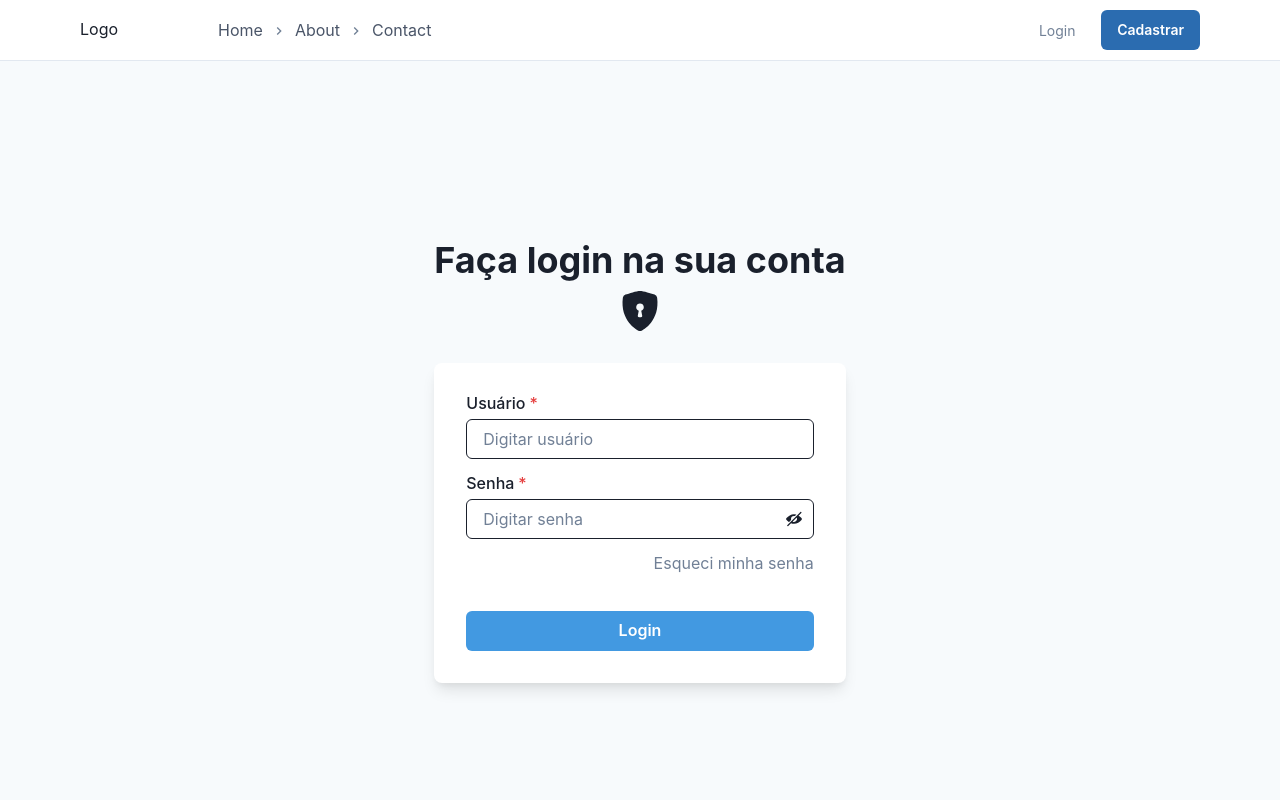
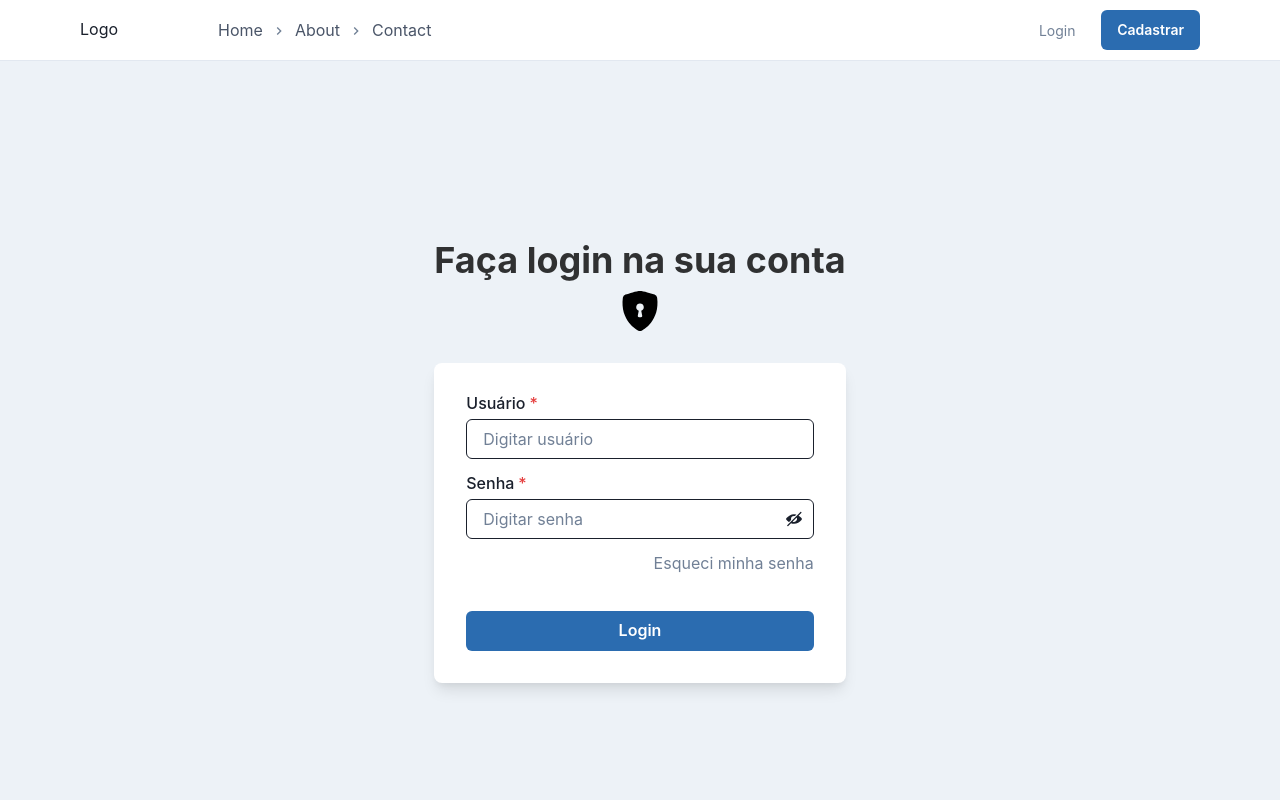
Before and after one commit to JoaoMaiaBGM/mega-bet-frontend, a React (Vite) app: page /login in a window 1280 px wide. Shown: the top 800 px of the page. Built offline with nearby package versions, Linux system fonts and the light colour scheme; no server answers.

Commit message:
fix:add image to bet dashboard + background color on login and register pages

```diff
--- a/src/components/betDashboard/index.jsx
+++ b/src/components/betDashboard/index.jsx
@@ -2,7 +2,6 @@ import {
   Button,
   Heading,
   List,
-  Divider,
   ListItem,
   Stack,
   Text,
@@ -26,13 +25,10 @@ export const BetsDashboard = () => {
         }
       }}
     >
-      <Divider width={"350px"} margin={"0 auto"} />
-
       <Flex
         className={"betContainer"}
         w={"350px"}
         h={"350px"}
-        m={"2em auto"}
         boxShadow={"dark-lg"}
         rounded={"lg"}
         bg={useColorModeValue("white", "gray.800")}
@@ -56,10 +52,20 @@ export const BetsDashboard = () => {
                 justifyContent={"space-between"}
                 spacing={4}
                 textAlign="center"
-                fontSize={"2xl"}
+                fontSize={"1xl"}
               >
                 {bet.numbers.map((num, id) => (
-                  <ListItem key={id}>{num}</ListItem>
+                  <Flex
+                    key={id}
+                    width={"30px"}
+                    height={"30px"}
+                    rounded={"50%"}
+                    bg={"gray.300"}
+                    alignItems={"center"}
+                    justifyContent={"center"}
+                  >
+                    <ListItem>{num}</ListItem>
+                  </Flex>
                 ))}
               </List>
             </>
@@ -138,8 +144,6 @@ export const BetsDashboard = () => {
           Gerar
         </Button>
       </Flex>
-
-      <Divider width={"350px"} margin={"1em auto"} />
     </form>
   );
 };
--- a/src/pages/home/index.jsx
+++ b/src/pages/home/index.jsx
@@ -1,7 +1,15 @@
 import { Footer } from "../../components/footer";
 import { Header } from "../../components/header";
 import { BetsDashboard } from "../../components/betDashboard";
-import { Box, Heading, Stack, Text } from "@chakra-ui/react";
+import {
+  Box,
+  Heading,
+  Stack,
+  Text,
+  SimpleGrid,
+  Flex,
+  Image,
+} from "@chakra-ui/react";
 
 export const Home = () => {
   return (
@@ -15,8 +23,15 @@ export const Home = () => {
         margin={"0 auto"}
         bg={"facebook.500"}
       >
-        <Stack spacing={4} width={"100%"} direction={"column"}>
+        <Stack
+          className="main"
+          spacing={4}
+          width={"100%"}
+          direction={"column"}
+          alignItems={"center"}
+        >
           <Stack
+            width={"inherit"}
             p={5}
             alignItems={"center"}
             justifyContent={{
@@ -52,7 +67,28 @@ export const Home = () => {
             </Stack>
           </Stack>
 
-          <BetsDashboard />
+          <SimpleGrid
+            className="gridContainer"
+            maxW={"fit-content"}
+            columns={{ base: 1, md: 2 }}
+            spacing={5}
+            alignItems={"center"}
+            justifyContent={"center"}
+          >
+            <BetsDashboard />
+            <Flex>
+              <Image
+                rounded={"md"}
+                w={"350px"}
+                h={"350px"}
+                alt={"Young couple lookin at a notebook, overjoy lottery win. "}
+                src={
+                  "https://cdn.jornaldebrasilia.com.br/wp-content/uploads/2021/10/05175333/E%CC%81-hoje-Mega-Sena-R-35-milho%CC%83es-saiba-como-multiplicar-as-suas-chances_credito_iStock.jpg"
+                }
+                objectFit={"cover"}
+              />
+            </Flex>
+          </SimpleGrid>
         </Stack>
       </Box>
       <Footer />
--- a/src/pages/login/index.jsx
+++ b/src/pages/login/index.jsx
@@ -39,12 +39,7 @@ export const Login = () => {
   return (
     <>
       <Header />
-      <Flex
-        minH={"100vh"}
-        align={"center"}
-        justify={"center"}
-        bg={useColorModeValue("gray.50", "gray.800")}
-      >
+      <Flex minH={"100vh"} align={"center"} justify={"center"} bg={"gray.100"}>
         <form
           className="form"
           onSubmit={handleSubmit(async (data) => {
@@ -75,10 +70,14 @@ export const Login = () => {
         >
           <Stack spacing={8} mx={"auto"} maxW={"lg"} py={12} px={6}>
             <Stack align={"center"}>
-              <Heading fontSize={"4xl"} textAlign={"center"}>
+              <Heading
+                fontSize={"4xl"}
+                textAlign={"center"}
+                color={"blackAlpha.800"}
+              >
                 Faça login na sua conta
               </Heading>
-              <BsShieldLockFill size={40} />
+              <BsShieldLockFill size={40} color={"black"} />
             </Stack>
 
             <Box
@@ -128,10 +127,13 @@ export const Login = () => {
                     <Link color={"gray.500"}>Esqueci minha senha</Link>
                   </Stack>
                   <Button
-                    bg={"blue.400"}
+                    bg={useColorModeValue("blue.600", "gray.900")}
                     color={"white"}
+                    rounded={"md"}
                     _hover={{
-                      bg: "blue.500",
+                      boxShadow: "lg",
+                      bg: "blue.400",
+                      transition: "0.4s",
                     }}
                     type="submit"
                   >
--- a/src/pages/register/index.jsx
+++ b/src/pages/register/index.jsx
@@ -39,12 +39,7 @@ export const Register = () => {
   return (
     <>
       <Header />
-      <Flex
-        minH={"100vh"}
-        align={"start"}
-        justify={"center"}
-        bg={useColorModeValue("gray.50", "gray.800")}
-      >
+      <Flex minH={"100vh"} align={"start"} justify={"center"} bg={"gray.100"}>
         <Stack spacing={8} mx={"auto"} maxW={"lg"} py={12} px={6}>
           <form
             className="registerForm"
@@ -72,7 +67,11 @@ export const Register = () => {
             })}
           >
             <Stack align={"center"}>
-              <Heading fontSize={"4xl"} textAlign={"center"}>
+              <Heading
+                fontSize={"4xl"}
+                textAlign={"center"}
+                color={"blackAlpha.800"}
+              >
                 Cadastro
               </Heading>
             </Stack>
@@ -181,10 +180,10 @@ export const Register = () => {
                 <Stack spacing={10} pt={2}>
                   <Button
                     size="lg"
-                    bg={"blue.400"}
+                    bg={"blue.600"}
                     color={"white"}
                     _hover={{
-                      bg: "blue.700",
+                      bg: "blue.400",
                     }}
                     type="submit"
                   >
```
